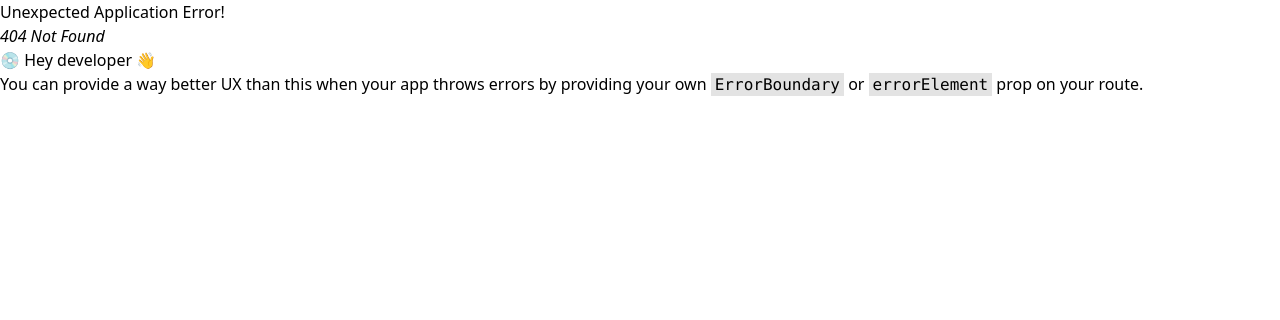
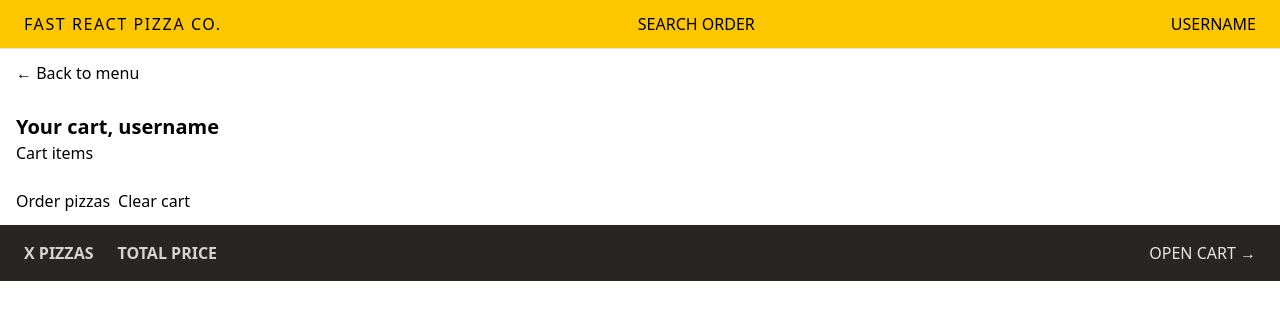
Before and after one commit to priscillahaibara/fast-pizza, a React (Vite) app: page /cart in a window 1280 px wide. Before the commit this address had no page. Shown: the top 320 px of the page. Built offline with nearby package versions, Linux system fonts and the light colour scheme.

Commit message:
feat: add basic layout to Cart and create Order page

```diff
--- /dev/null
+++ b/src/features/cart/Cart.jsx
@@ -0,0 +1,20 @@
+import { Link } from "react-router-dom";
+
+function Cart() {
+  return (
+    <div className="px-4 py-3">
+      <Link to="/menu">&larr; Back to menu</Link>
+
+      <h2 className="mt-7 text-xl font-semibold">Your cart, username</h2>
+
+      <ul>Cart items</ul>
+
+      <div className="mt-6 space-x-2">
+        <Link to='/order/new'>Order pizzas</Link>
+        <button>Clear cart</button>
+      </div>
+    </div>
+  );
+}
+
+export default Cart;
--- /dev/null
+++ b/src/features/cart/CartOverview.jsx
@@ -0,0 +1,15 @@
+import { Link } from "react-router-dom";
+
+function CartOverview() {
+  return (
+    <div className="flex items-center justify-between bg-stone-800 px-4 py-4 text-sm text-stone-200 uppercase sm:px-6 md:text-base">
+      <p className="space-x-4 font-semibold text-stone-300 sm:space-x-6">
+        <span>X pizzas</span>
+        <span>Total price</span>
+      </p>
+      <Link to="/cart">Open cart &rarr;</Link>
+    </div>
+  );
+}
+
+export default CartOverview;
--- /dev/null
+++ b/src/features/order/CreateOrder.jsx
@@ -0,0 +1,5 @@
+function CreateOrder() {
+  return <div>New order</div>;
+}
+
+export default CreateOrder;
--- a/src/ui/AppLayout.jsx
+++ b/src/ui/AppLayout.jsx
@@ -1,5 +1,6 @@
 import { Outlet } from "react-router-dom";
 import Header from "./Header";
+import CartOverview from "../features/cart/CartOverview";
 
 function AppLayout() {
   return (
@@ -11,6 +12,8 @@ function AppLayout() {
           <Outlet />
         </main>
       </div>
+
+      <CartOverview />
     </div>
   );
 }
```
Also changed, not shown: src/App.jsx (+11 -3 lines).
